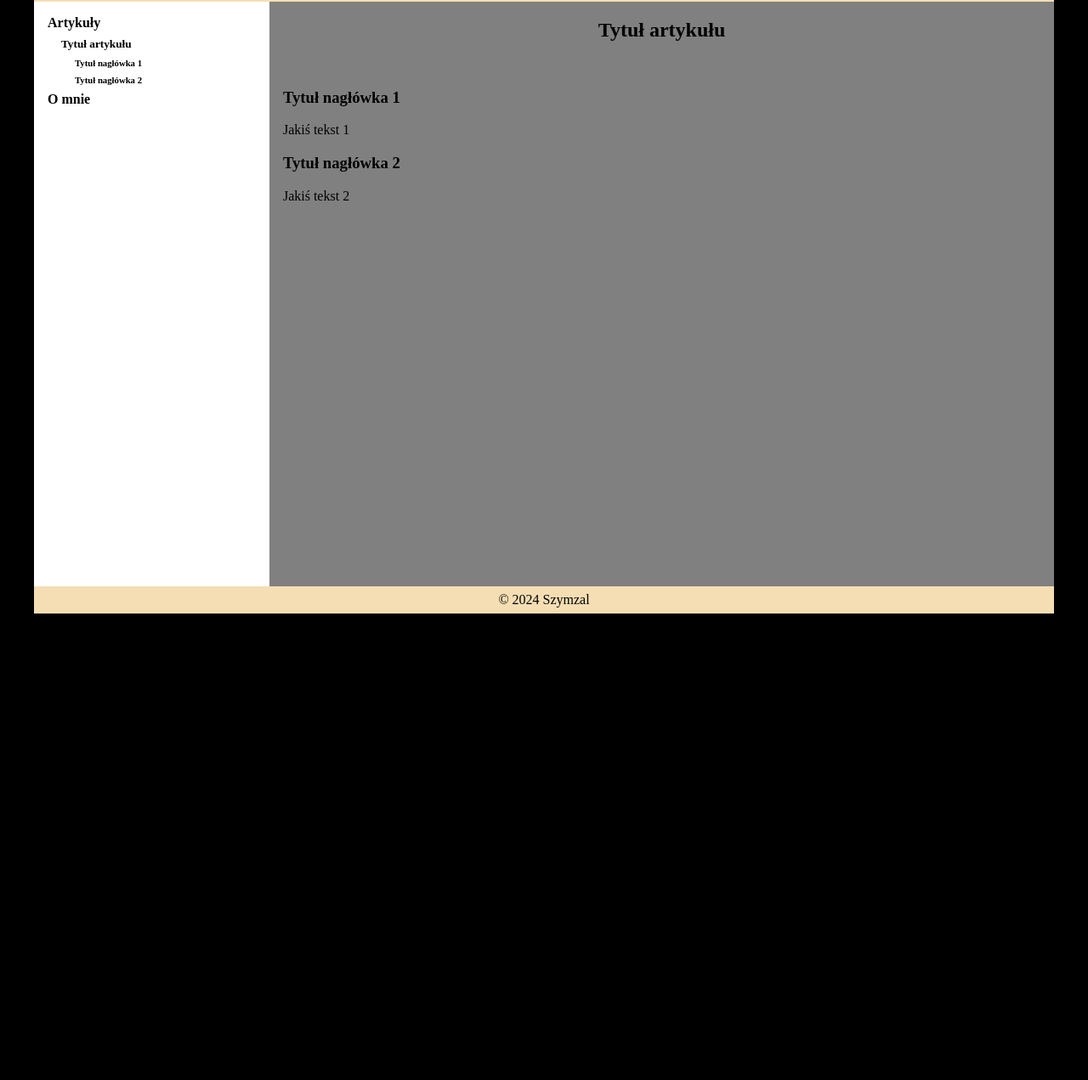
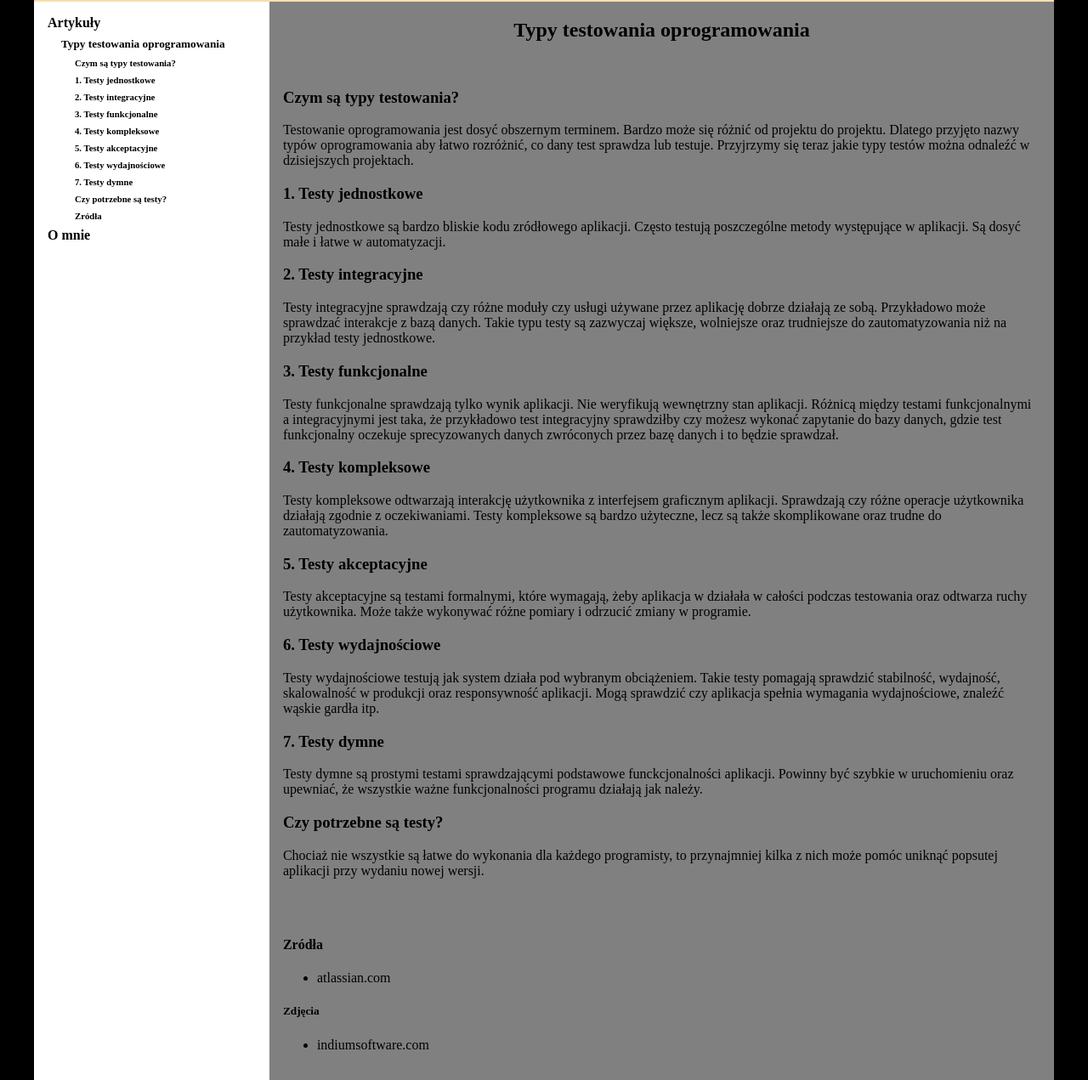
Before and after one commit to 4TiZalewski/blog, a plain HTML site: page articles/2.html in a window 1280 px wide. Shown: the part 78-1349 px from the top of the page at 85% size. Before the commit the page ends 800 px from the top, so only its background shows below. Drawn offline with Linux system fonts and the light colour scheme.

Commit message:
Create 2nd article

```diff
--- a/articles/2.html
+++ b/articles/2.html
@@ -13,17 +13,93 @@
       <h1>Blog jak wszystkie inne</h1>
     </header>
     <main>
-      <h2>Tytuł artykułu</h2>
+      <h2>Typy testowania oprogramowania</h2>
       <article>
-        <h3 id="n1">Tytuł nagłówka 1</h3>
-        <p>
-          Jakiś tekst 1
-        </p>
-        <h3 id="n2">Tytuł nagłówka 2</h3>
-        <p>
-          Jakiś tekst 2
-        </p>
+        <section>
+          <h3 id="czym-sa-typy-testowania">Czym są typy testowania?</h3>
+          <p>
+            Testowanie oprogramowania jest dosyć obszernym terminem. Bardzo może się różnić od projektu do projektu.
+            Dlatego przyjęto nazwy typów oprogramowania aby łatwo rozróżnić, co dany test sprawdza lub testuje.
+            Przyjrzymy
+            się teraz jakie typy testów można odnaleźć w dzisiejszych projektach.
+          </p>
+        </section>
+        <section>
+          <h3 id="testy-jednostkowe">1. Testy jednostkowe</h3>
+          <p>
+            Testy jednostkowe są bardzo bliskie kodu zródłowego aplikacji. Często testują poszczególne metody
+            występujące
+            w aplikacji. Są dosyć małe i łatwe w automatyzacji.
+          </p>
+        </section>
+        <section>
+          <h3 id="testy-integracyjne">2. Testy integracyjne</h3>
+          <p>
+            Testy integracyjne sprawdzają czy różne moduły czy usługi używane przez aplikację dobrze działają ze sobą.
+            Przykładowo może sprawdzać interakcje z bazą danych. Takie typu testy są zazwyczaj większe, wolniejsze oraz
+            trudniejsze do zautomatyzowania niż na przykład testy jednostkowe.
+          </p>
+        </section>
+        <section>
+          <h3 id="testy-funkcjonalne">3. Testy funkcjonalne</h3>
+          <p>
+            Testy funkcjonalne sprawdzają tylko wynik aplikacji. Nie weryfikują wewnętrzny stan aplikacji. Różnicą
+            między testami funkcjonalnymi a integracyjnymi jest taka, że przykładowo test integracyjny sprawdziłby czy
+            możesz wykonać zapytanie do bazy danych, gdzie test funkcjonalny oczekuje sprecyzowanych danych zwróconych
+            przez bazę danych i to będzie sprawdzał.
+          </p>
+        </section>
+        <section>
+          <h3 id="testy-kompleksowe">4. Testy kompleksowe</h3>
+          <p>
+            Testy kompleksowe odtwarzają interakcję użytkownika z interfejsem graficznym aplikacji. Sprawdzają czy różne
+            operacje użytkownika działają zgodnie z oczekiwaniami. Testy kompleksowe są bardzo użyteczne, lecz są także
+            skomplikowane oraz trudne do zautomatyzowania.
+          </p>
+        </section>
+        <section>
+          <h3 id="testy-akceptacyjne">5. Testy akceptacyjne</h3>
+          <p>
+            Testy akceptacyjne są testami formalnymi, które wymagają, żeby aplikacja w działała w całości podczas
+            testowania oraz odtwarza ruchy użytkownika. Może także wykonywać różne pomiary i odrzucić zmiany w
+            programie.
+          </p>
+        </section>
+        <section>
+          <h3 id="testy-wydajnosciowe">6. Testy wydajnościowe</h3>
+          <p>
+            Testy wydajnościowe testują jak system działa pod wybranym obciążeniem. Takie testy pomagają sprawdzić
+            stabilność, wydajność, skalowalność w produkcji oraz responsywność aplikacji. Mogą sprawdzić czy aplikacja
+            spełnia wymagania wydajnościowe, znaleźć wąskie gardła itp.
+          </p>
+        </section>
+        <section>
+          <h3 id="testy-dymne">7. Testy dymne</h3>
+          <p>
+            Testy dymne są prostymi testami sprawdzającymi podstawowe funckcjonalności aplikacji. Powinny być szybkie w
+            uruchomieniu oraz upewniać, że wszystkie ważne funkcjonalności programu działają jak należy.
+          </p>
+        </section>
+        <section>
+          <h3 id="czy-potrzebne-sa-testy">Czy potrzebne są testy?</h3>
+          <p>
+            Chociaż nie wszystkie są łatwe do wykonania dla każdego programisty, to przynajmniej kilka z nich może pomóc
+            uniknąć popsutej aplikacji przy wydaniu nowej wersji.
+          </p>
+        </section>
       </article>
+      <section>
+        <h4 id="zrodla">Zródła</h4>
+        <ul>
+          <li><a
+              href="https://www.atlassian.com/continuous-delivery/software-testing/types-of-software-testing">atlassian.com</a>
+          </li>
+        </ul>
+        <h5>Zdjęcia</h5>
+        <ul>
+          <li><a href="https://indiumsoftware.com">indiumsoftware.com</a></li>
+        </ul>
+      </section>
     </main>
     <aside>
       <ul>
@@ -33,16 +109,56 @@
           </a>
           <ul>
             <li>
-              <h5>Tytuł artykułu</h5>
+              <h5>Typy testowania oprogramowania</h5>
               <ul>
                 <li>
-                  <a href="#n1">
-                    <h6>Tytuł nagłówka 1</h6>
+                  <a href="#czym-sa-typy-testowania">
+                    <h6>Czym są typy testowania?</h6>
                   </a>
                 </li>
                 <li>
-                  <a href="#n2">
-                    <h6>Tytuł nagłówka 2</h6>
+                  <a href="#testy-jednostkowe">
+                    <h6>1. Testy jednostkowe</h6>
+                  </a>
+                </li>
+                <li>
+                  <a href="#testy-integracyjne">
+                    <h6>2. Testy integracyjne</h6>
+                  </a>
+                </li>
+                <li>
+                  <a href="#testy-funkcjonalne">
+                    <h6>3. Testy funkcjonalne</h6>
+                  </a>
+                </li>
+                <li>
+                  <a href="#testy-kompleksowe">
+                    <h6>4. Testy kompleksowe</h6>
+                  </a>
+                </li>
+                <li>
+                  <a href="#testy-akceptacyjne">
+                    <h6>5. Testy akceptacyjne</h6>
+                  </a>
+                </li>
+                <li>
+                  <a href="#testy-wydajnosciowe">
+                    <h6>6. Testy wydajnościowe</h6>
+                  </a>
+                </li>
+                <li>
+                  <a href="#testy-dymne">
+                    <h6>7. Testy dymne</h6>
+                  </a>
+                </li>
+                <li>
+                  <a href="#czy-potrzebne-sa-testy">
+                    <h6>Czy potrzebne są testy?</h6>
+                  </a>
+                </li>
+                <li>
+                  <a href="#zrodla">
+                    <h6>Zródła</h6>
                   </a>
                 </li>
               </ul>
```
